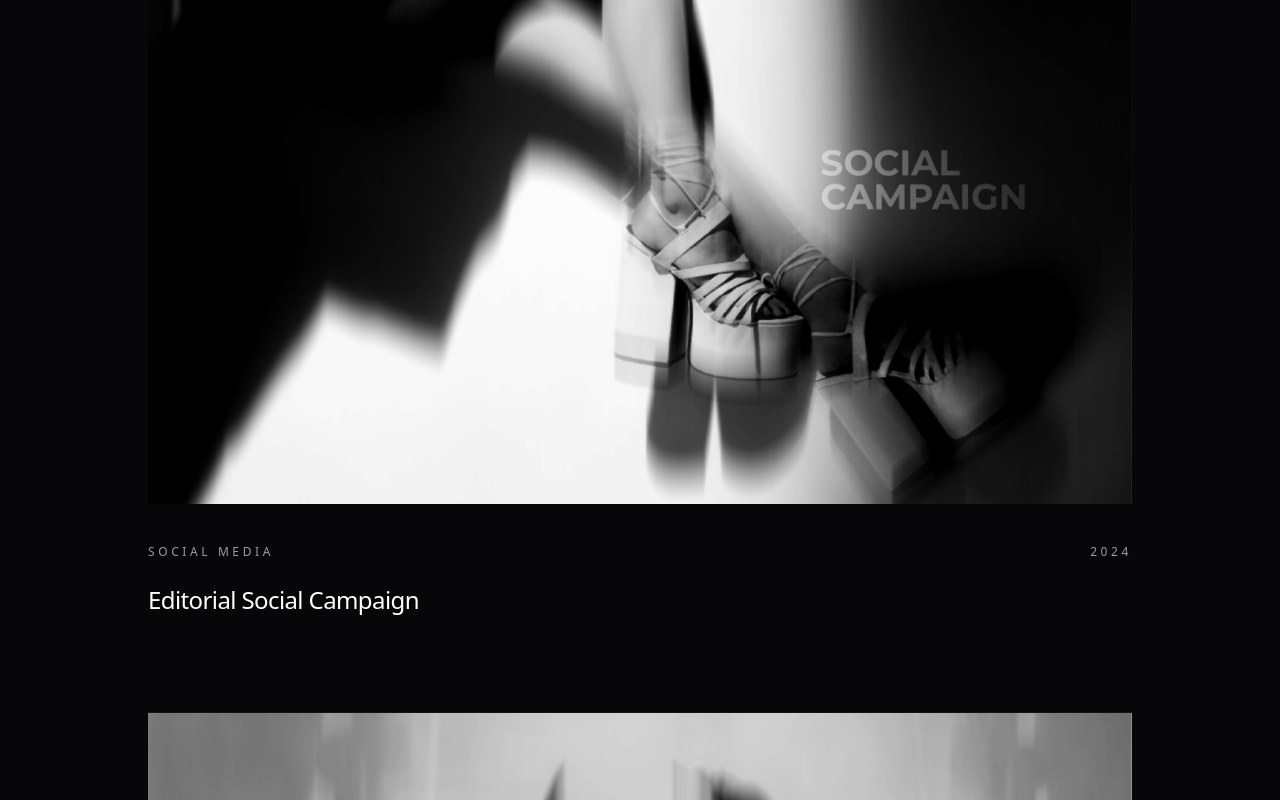
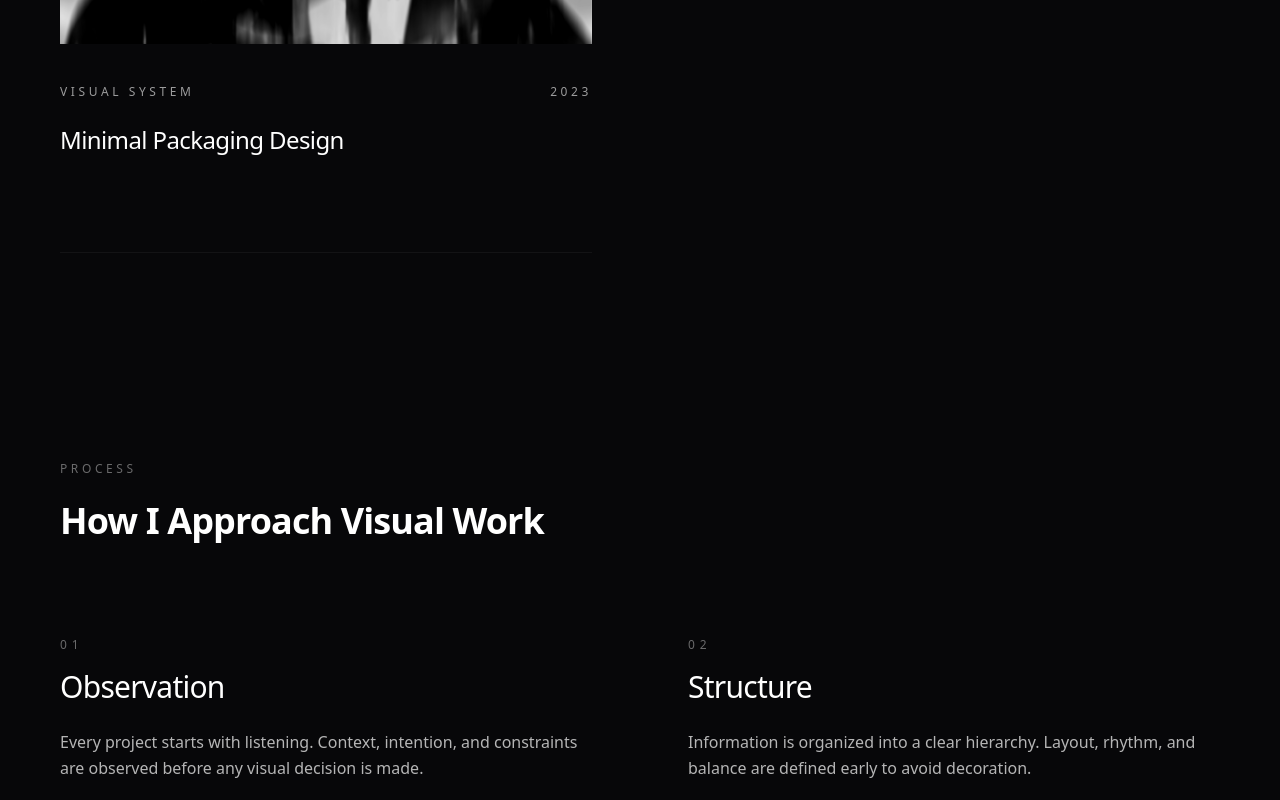
Before and after one commit to dahliahlestari/portfolio-react, a React (Vite) app: page / in a window 1280 px wide. Shown: the part 2000-2800 px from the top of the page. Built offline with nearby package versions, Linux system fonts and the light colour scheme.

Commit message:
update home

```diff
--- a/src/pages/PROCESS.jsx
+++ b/src/pages/PROCESS.jsx
@@ -4,7 +4,7 @@
 
 export function ProcessSection() {
   return (
-    <section className="max-w-5xl mx-auto px-5 pt-40 pb-40">
+    <section className="px-5 pt-2 pb-40">
 
       <header className="mb-24">
         <span className="block text-xs uppercase tracking-[0.3em] text-white/40 fade-up">
@@ -16,27 +16,44 @@ export function ProcessSection() {
         </h2>
       </header>
 
-      <div className="space-y-24">
+      <div className="grid grid-cols-1 md:grid-cols-2 gap-x-24 gap-y-24">
 
         <ProcessBlock
           index="01"
           title="Observation"
-          description="Listening comes first. Context, intention, and constraints
-          are observed before visual decisions are made."
+          description="Every project starts with listening. Context, intention,
+          and constraints are observed before any visual decision is made."
         />
 
         <ProcessBlock
           index="02"
           title="Structure"
-          description="Information is organized into hierarchy and rhythm.
-          Structure is defined before aesthetics."
+          description="Information is organized into a clear hierarchy.
+          Layout, rhythm, and balance are defined early to avoid decoration."
         />
 
         <ProcessBlock
           index="03"
+          title="Exploration"
+          description="Visual directions are explored with restraint.
+          Choices are reduced until only what is necessary remains."
+        />
+
+        {/* ART GALLERY */}
+        <ArtGallery />
+
+        <ProcessBlock
+          index="04"
           title="Refinement"
-          description="Choices are reduced carefully until only what supports
-          clarity and longevity remains."
+          description="Details are adjusted carefully. Typography, spacing,
+          and contrast are refined to support clarity and longevity."
+        />
+
+        <ProcessBlock
+          index="05"
+          title="Delivery"
+          description="Final outputs are prepared with consistency
+          across formats and platforms, ensuring the system works in real use."
         />
 
       </div>
@@ -47,7 +64,7 @@ export function ProcessSection() {
 
 export default function Process() {
   return (
-    <section className="max-w-5xl mx-auto px-5 pt-40 pb-40">
+    <section className="max-w-7xl mx-auto px-5 pt-40 pb-40">
 
       {/* PAGE TITLE */}
       <header className="mb-24">
@@ -61,7 +78,7 @@ export default function Process() {
       </header>
 
       {/* PROCESS CONTENT */}
-      <div className="space-y-32">
+      <div className="grid grid-cols-1 md:grid-cols-2 gap-x-24 gap-y-24">
 
         <ProcessBlock
           index="01"
--- a/src/pages/SPECIAL.jsx
+++ b/src/pages/SPECIAL.jsx
@@ -29,7 +29,7 @@ export default function Home() {
         </span>
 
         {/* HERO */}
-        <h1 className="melt text-[10vw] font-semibold md:px-48"
+        <h1 className="melt font-semibold text-[18vw] md:text-[10vw]"
             data-text="SPECIAL">
             SPECIAL
           </h1>
@@ -88,8 +88,11 @@ export default function Home() {
           </div>
 
         </div>
-        <WorkSection />
-        <ProcessSection />
+
+        <div className="mt-10 space-y-10 md:space-y-10">
+          <WorkSection />
+          <ProcessSection />
+        </div>
         {/* CTA */}
         <div className="mt-40 fade-up">
           <a
--- a/src/pages/WORK.jsx
+++ b/src/pages/WORK.jsx
@@ -6,7 +6,7 @@ import { Link } from "react-router-dom"
 
 export function WorkSection() {
   return (
-    <section className="max-w-5xl mx-auto px-5 pt-40 pb-40">
+    <section className="mx-auto px-5 pt-40 pb-40">
 
       <header className="mb-24">
         <span className="block text-xs uppercase tracking-[0.3em] text-white/40 fade-up">
@@ -18,7 +18,7 @@ export function WorkSection() {
         </h2>
       </header>
 
-      <div className="space-y-32">
+     <div className="grid grid-cols-1 md:grid-cols-2 gap-x-24 gap-y-2">
 
         <Link to={`/work/brand-identity-system`}>
           <WorkItem
```
